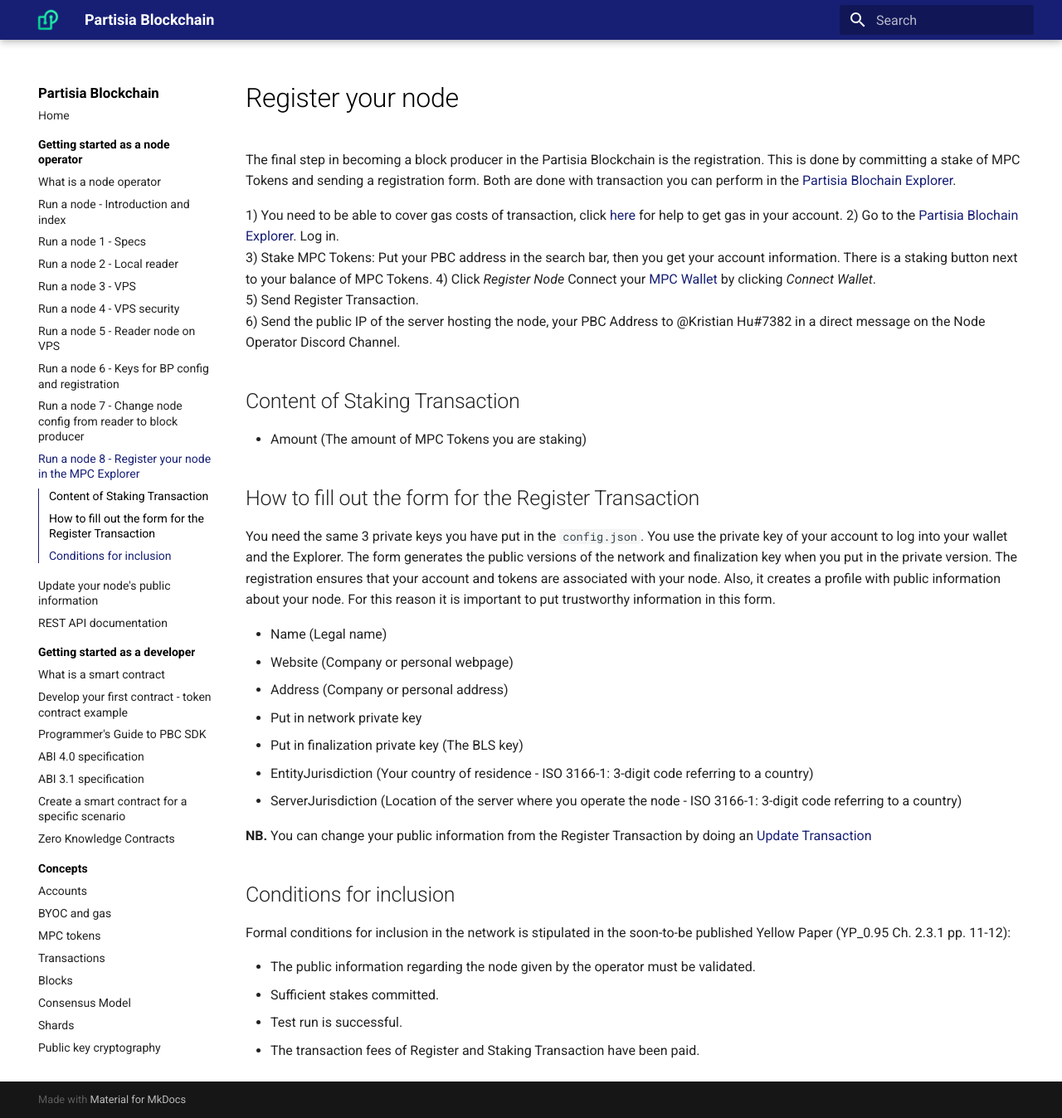
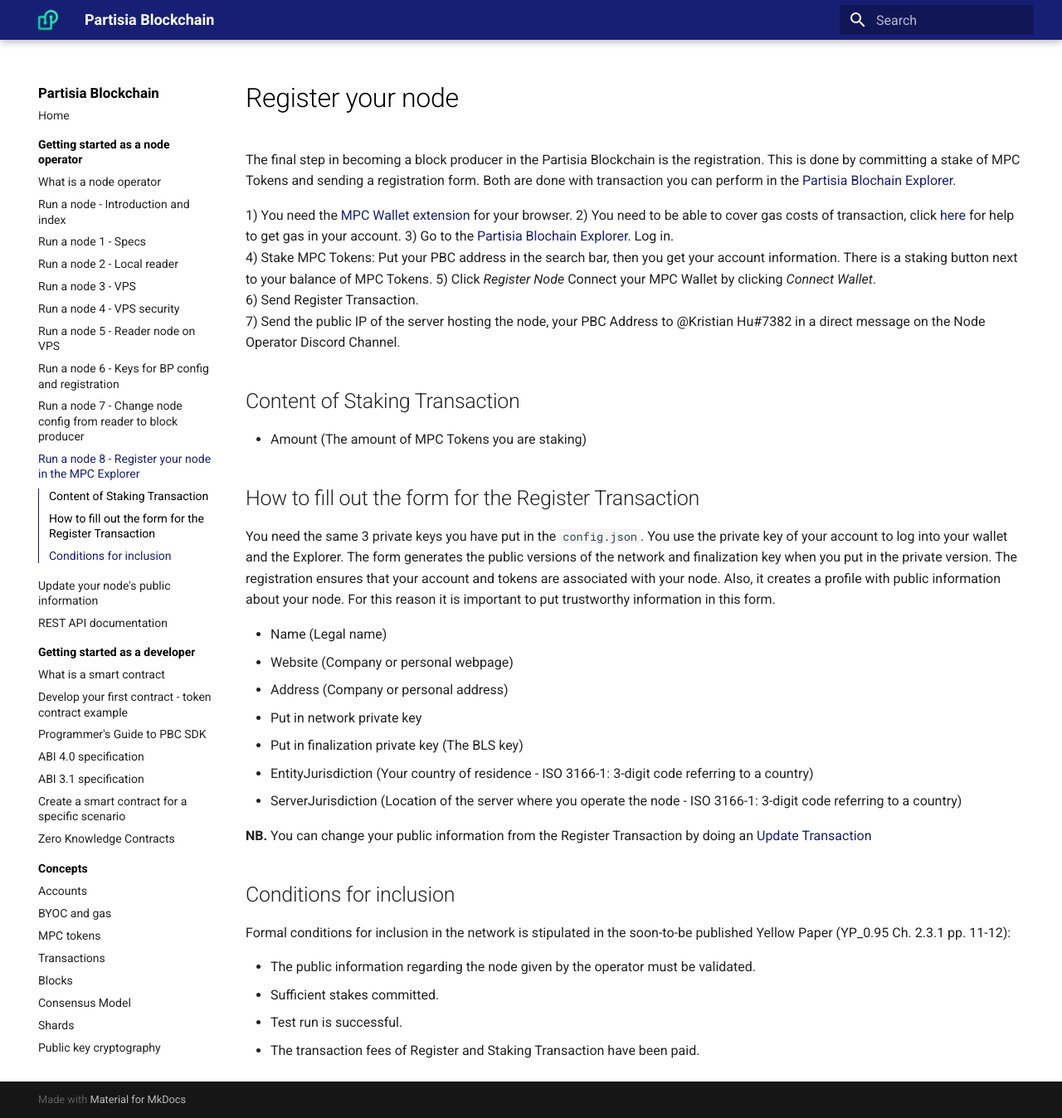
Before and after one commit to 0xSero/partisia-docs, an MkDocs documentation site: the page built from docs/operator-8-registration.md, in a window 1280 px wide and 1348 px high. Shown: the whole window at 83% size. Built offline with MkDocs 1.6.1 and Material for MkDocs 9.7.7, drawn with Linux system fonts in a browser that asks for light colours; a script that is not in the unit is left out.

Commit message:
wallet stuff

```diff
--- a/docs/operator-8-registration.md
+++ b/docs/operator-8-registration.md
@@ -2,12 +2,13 @@
 
 The final step in becoming a block producer in the Partisia Blockchain is the registration. This is done by committing a stake of MPC Tokens and sending a registration form. Both are done with transaction you can perform in the [Partisia Blochain Explorer](https://mpcexplorer.com/node-register).
 
-1) You need to be able to cover gas costs of transaction, click [here](byoc.md) for help to get gas in your account.
-2) Go to the [Partisia Blochain Explorer](https://mpcexplorer.com/node-register). Log in.
-3) Stake MPC Tokens: Put your PBC address in the search bar, then you get your account information. There is a staking button next to your balance of MPC Tokens.
-4) Click *Register Node* Connect your [MPC Wallet](https://chrome.google.com/webstore/detail/partisia-wallet/gjkdbeaiifkpoencioahhcilildpjhgh) by clicking *Connect Wallet*.
-5) Send Register Transaction.
-6) Send the public IP of the server hosting the node, your PBC Address to @Kristian Hu#7382 in a direct message on the Node Operator Discord Channel.
+1) You need the [MPC Wallet extension](https://chrome.google.com/webstore/detail/partisia-wallet/gjkdbeaiifkpoencioahhcilildpjhgh) for your browser.
+2) You need to be able to cover gas costs of transaction, click [here](byoc.md) for help to get gas in your account.
+3) Go to the [Partisia Blochain Explorer](https://mpcexplorer.com/node-register). Log in.
+4) Stake MPC Tokens: Put your PBC address in the search bar, then you get your account information. There is a staking button next to your balance of MPC Tokens.
+5) Click *Register Node* Connect your MPC Wallet by clicking *Connect Wallet*.
+6) Send Register Transaction.
+7) Send the public IP of the server hosting the node, your PBC Address to @Kristian Hu#7382 in a direct message on the Node Operator Discord Channel.
 
 ## Content of Staking Transaction
 
```
